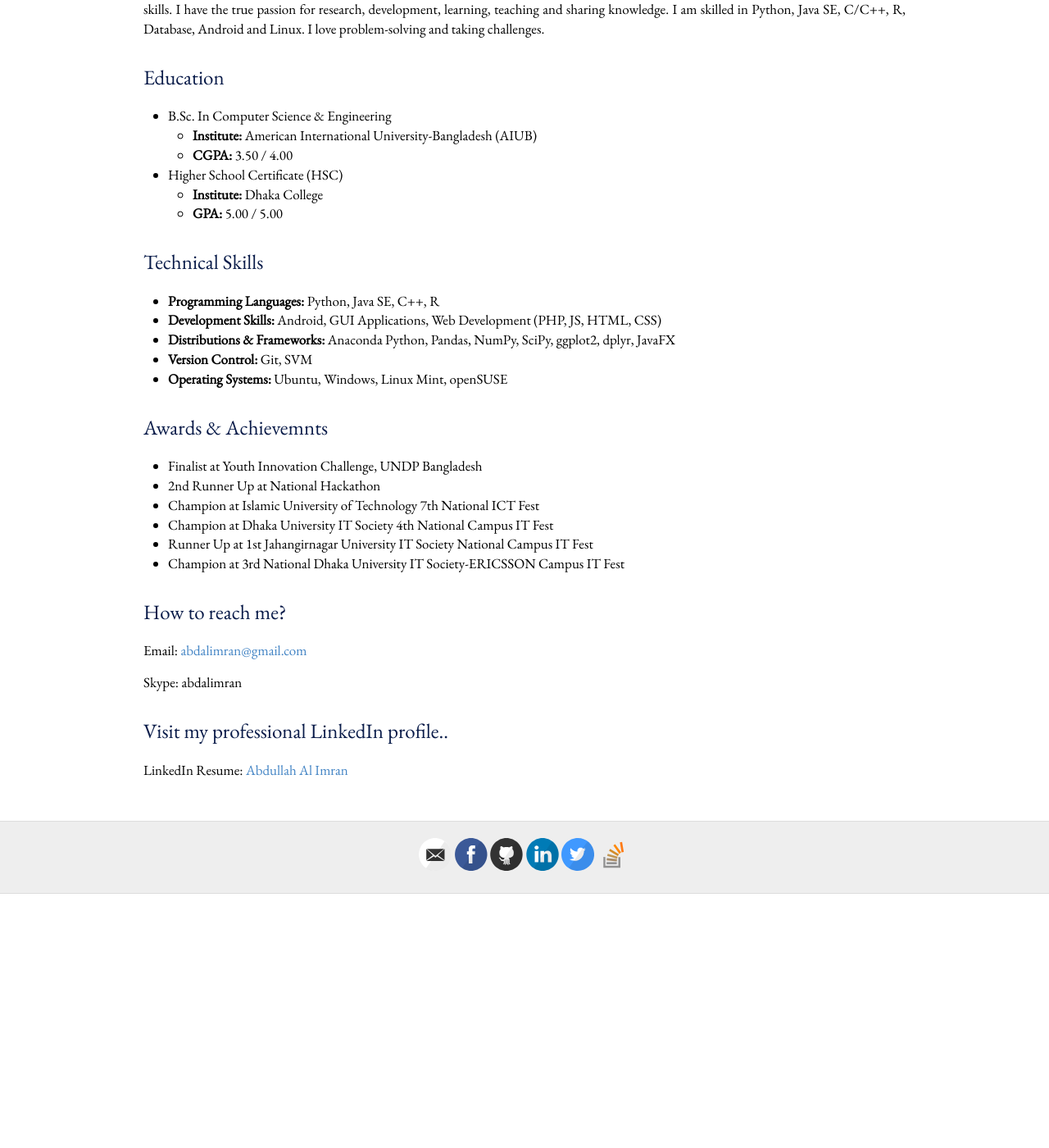
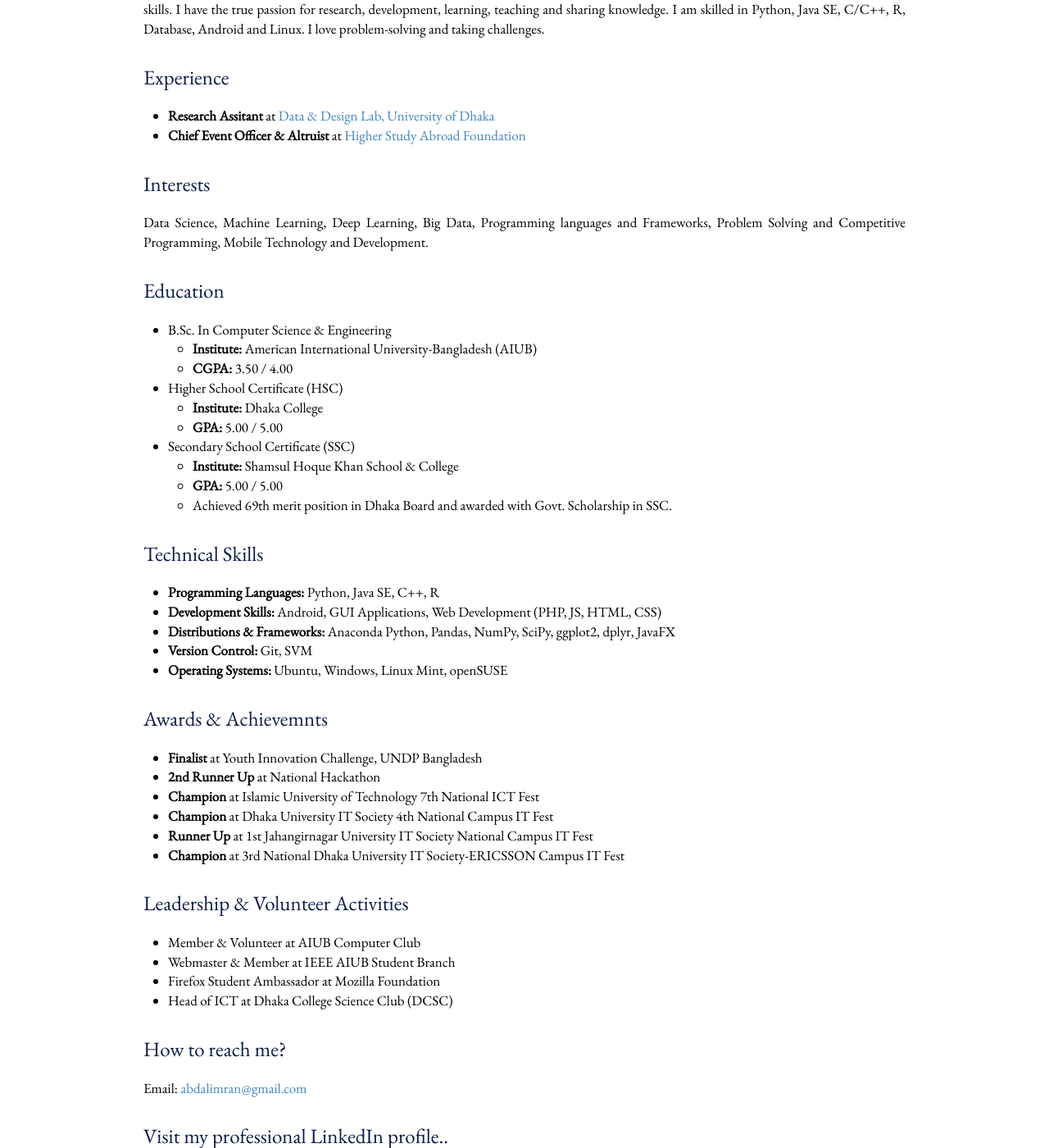
Before and after one commit to abdalimran/abdalimran.github.io, a Jekyll site: the page built from index.md, in a window 1280 px wide and 1400 px high, scrolled down 272 px. Shown: the whole window at 82% size. Built offline with Jekyll 4.4.1, drawn with Linux system fonts in a browser that asks for light colours; some web fonts are replaced; before the commit the page ends 1362 px from its top, so only the background shows below that.

Commit message:
Update index.md

```diff
--- a/index.md
+++ b/index.md
@@ -4,6 +4,15 @@ title: Hello World!!
 permalink: /
 ---
 I am Abdullah Al Imran. I am a passionate programmer, data science and machine learning enthusiast with great algorithmic and analytical skills. I have the true passion for research, development, learning, teaching and sharing knowledge. I am skilled in Python, Java SE, C/C++, R, Database, Android and Linux. I love problem-solving and taking challenges.
+
+# Experience
+* **Research Assitant** at [Data & Design Lab, University of Dhaka](https://www.dndlab.org)
+* **Chief Event Officer & Altruist** at [Higher Study Abroad Foundation](https://www.higherstudyabroad.com/)
+
+
+# Interests
+Data Science, Machine Learning, Deep Learning, Big Data, Programming languages and Frameworks, Problem Solving and Competitive Programming, Mobile Technology and Development.
+
 
 # Education
 * B.Sc. In Computer Science & Engineering
@@ -12,6 +21,11 @@ I am Abdullah Al Imran. I am a passionate programmer, data science and machine l
 * Higher School Certificate (HSC)
   * **Institute:** Dhaka College
   * **GPA:** 5.00 / 5.00
+* Secondary School Certificate (SSC)
+  * **Institute:** Shamsul Hoque Khan School & College
+  * **GPA:** 5.00 / 5.00
+  * Achieved 69th merit position in Dhaka Board and awarded with Govt. Scholarship in SSC.
+
 
 # Technical Skills
 * **Programming Languages:** Python, Java SE, C++, R
@@ -20,19 +34,27 @@ I am Abdullah Al Imran. I am a passionate programmer, data science and machine l
 * **Version Control:** Git, SVM
 * **Operating Systems:** Ubuntu, Windows, Linux Mint, openSUSE
 
+
 # Awards & Achievemnts
-* Finalist at Youth Innovation Challenge, UNDP Bangladesh
-* 2nd Runner Up at National Hackathon
-* Champion at Islamic University of Technology 7th National ICT Fest
-* Champion at Dhaka University IT Society 4th National Campus IT Fest
-* Runner Up at 1st Jahangirnagar University IT Society National Campus IT Fest
-* Champion at 3rd National Dhaka University IT Society-ERICSSON Campus IT Fest
+* **Finalist** at Youth Innovation Challenge, UNDP Bangladesh
+* **2nd Runner Up** at National Hackathon
+* **Champion** at Islamic University of Technology 7th National ICT Fest
+* **Champion** at Dhaka University IT Society 4th National Campus IT Fest
+* **Runner Up** at 1st Jahangirnagar University IT Society National Campus IT Fest
+* **Champion** at 3rd National Dhaka University IT Society-ERICSSON Campus IT Fest
+
+# Leadership & Volunteer Activities
+* Member & Volunteer at AIUB Computer Club
+* Webmaster & Member at IEEE AIUB Student Branch
+* Firefox Student Ambassador at Mozilla Foundation
+* Head of ICT at Dhaka College Science Club (DCSC)
 
 
 # How to reach me?
 Email: [abdalimran@gmail.com](mailto:abdalimran@gmail.com)
 
-Skype: abdalimran
 
 # Visit my professional LinkedIn profile..
 LinkedIn Resume: [Abdullah Al Imran](https://bd.linkedin.com/in/abdalimran)
+
+# Download My CV [here](https://drive.google.com/open?id=1u4Lhdsussgbd7-8t_VkXa5SGHZ0JoziM)
```
